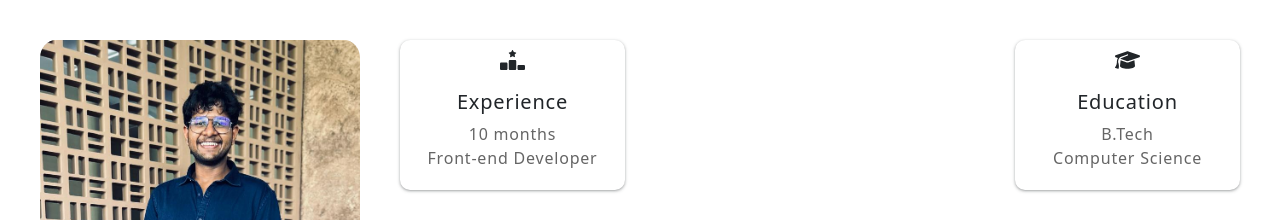
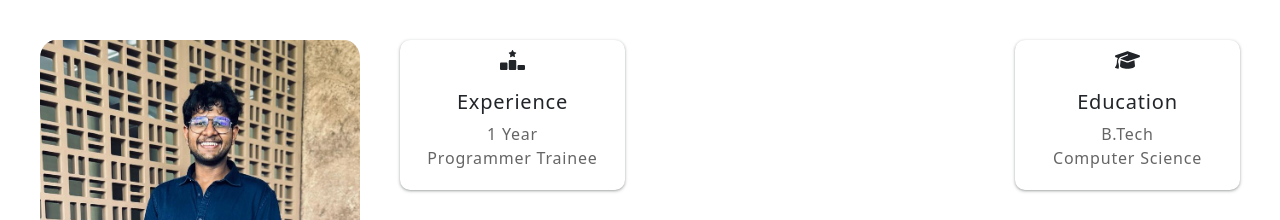
Before and after one commit to Blessen25/My_Resume, a React (Create React App) app: page / in a window 1280 px wide. Shown: the part 840-1060 px from the top of the page. Built offline with nearby package versions, Linux system fonts and the light colour scheme.

Commit message:
Commited Changes

```diff
--- a/src/components/aboutus/Aboutus.tsx
+++ b/src/components/aboutus/Aboutus.tsx
@@ -20,8 +20,8 @@ const Aboutus = () => {
                             <div className="Aboutusdetailsfirstchild">
                                 <FontAwesomeIcon icon={faRankingStar} className="aboutusgradicon" />
                                 <h1>Experience</h1>
-                                <p>10 months</p>
-                                <p>Front-end Developer</p>
+                                <p>1 Year</p>
+                                <p>Programmer Trainee</p>
                             </div>
                             <div className="Aboutusdetailsfirstchild">
                                 <FontAwesomeIcon icon={faGraduationCap} className="aboutusgradicon" />
```
